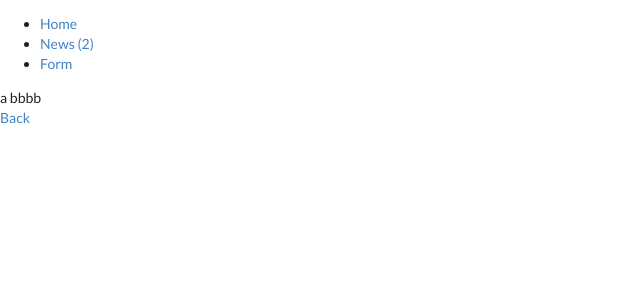
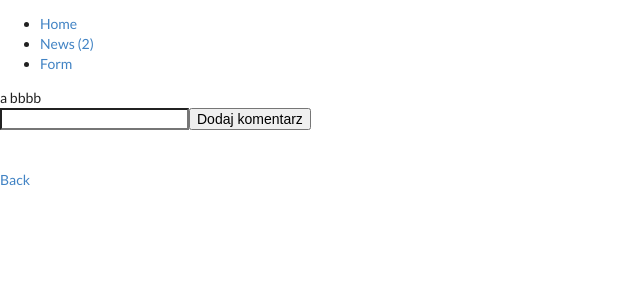
Before and after one commit to Kamildrukala/React, a React (Create React App) app: page /news/1 in a window 1280 px wide. Shown: the top 300 px of the page, without its empty margins (0-640 px from the left). Built offline with nearby package versions, Linux system fonts and the light colour scheme.

Commit message:
Add comments to zeznanie

```diff
--- a/src/components/App.js
+++ b/src/components/App.js
@@ -13,13 +13,22 @@ import Zeznanie from './pages/zeznanie'
 export default class App extends React.Component {
   state = {
     zeznania: [
-      { id: '1', kto: 'a bbbb', zeznanie: 'c'},
-      { id: '2', kto: 'adasdasd nnasdasd', zeznanie: 'ccccasa'}
+      { id: '1', kto: 'a bbbb', zeznanie: 'c', comments: [] },
+      { id: '2', kto: 'adasdasd nnasdasd', zeznanie: 'ccccasa', comments: [] }
     ]
   }
 
   addZeznanie = (zeznanie) => {
     this.setState({ zeznania: [...this.state.zeznania, zeznanie] })
+  }
+
+  addComment = (id, comment) => {
+    const { zeznania } = this.state
+    const zeznanieIndex = zeznania.findIndex((zeznanie) => zeznanie.id === id)
+    let noweZeznanie = zeznania[zeznanieIndex]
+
+    noweZeznanie.comments.push(comment)
+    this.setState({ zeznania: [...zeznania.slice(0, zeznanieIndex), noweZeznanie, ...zeznania.slice(zeznanieIndex + 1, zeznania.length )] })
   }
 
   render() {
@@ -32,7 +41,10 @@ export default class App extends React.Component {
         </Route>
 
         <Route path='/news/:id'>
-          <Zeznanie zeznania={this.state.zeznania} />
+          <Zeznanie
+            zeznania={this.state.zeznania}
+            addComment={this.addComment}
+          />
         </Route>
 
         <Route path="/news">
--- a/src/components/pages/zeznanie.js
+++ b/src/components/pages/zeznanie.js
@@ -3,21 +3,47 @@ import { withRouter, Link } from 'react-router-dom'
 
 class Zeznanie extends Component {
   state = {
-    zeznanie: null
+    zeznanie: null,
+    currentComment: ''
   }
 
   componentDidMount = () => {
     this.setState({ zeznanie: this.props.zeznania.find((x) => x.id === this.props.match.params.id )})
   }
 
+  addComment = () => {
+    if (this.state.currentComment !== '') {
+      this.props.addComment(this.state.zeznanie.id, this.state.currentComment)
+      this.setState({ currentComment: '' })
+    }
+  }
+
+  onChangeHandler = (event) => {
+    this.setState({ currentComment: event.target.value })
+  }
+
   render() {
     return <>
       { this.state.zeznanie && <div>
         { this.state.zeznanie.kto }
+
+        <br />
+        <input type='text' value={this.state.currentComment} onChange={this.onChangeHandler} />
+        <button onClick={this.addComment}>
+          Dodaj komentarz
+        </button>
+
+        { this.state.zeznanie.comments.map((comment) => {
+          return <div>
+            {comment}
+          </div>
+        }) }
       </div> }
       { !this.state.zeznanie && <div>
         nie znaleziono
       </div> }
+      <br />
+      <br />
       <Link to='/news'>
         Back
       </Link>
```
